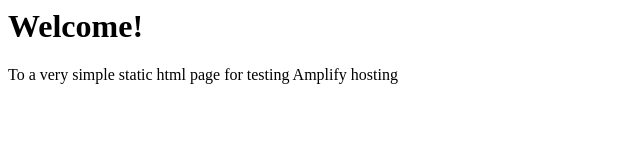
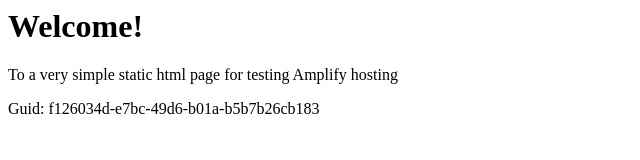
Before and after one commit to aws-aemilia-arn/Github-PR-Commit-Integration-Test-DoNotTouch-GitH-MJCD6L4M-v1-preprod-eu-north-1, a website: page src/index.html in a window 1280 px wide. Shown: the whole page, without its empty margins (0-640 px from the left). Drawn offline with Linux system fonts and the light colour scheme.

Commit message:
commit from integ tests

```diff
--- a/src/index.html
+++ b/src/index.html
@@ -1,3 +1,5 @@
+
+
 <html lang="en">
 
 <head>
@@ -10,6 +12,6 @@
 <body>
     <h1>Welcome!</h1>
     <p>To a very simple static html page for testing Amplify hosting</p>
-</body>
+    <p>Guid: f126034d-e7bc-49d6-b01a-b5b7b26cb183</p></body>
 
 </html>
```
